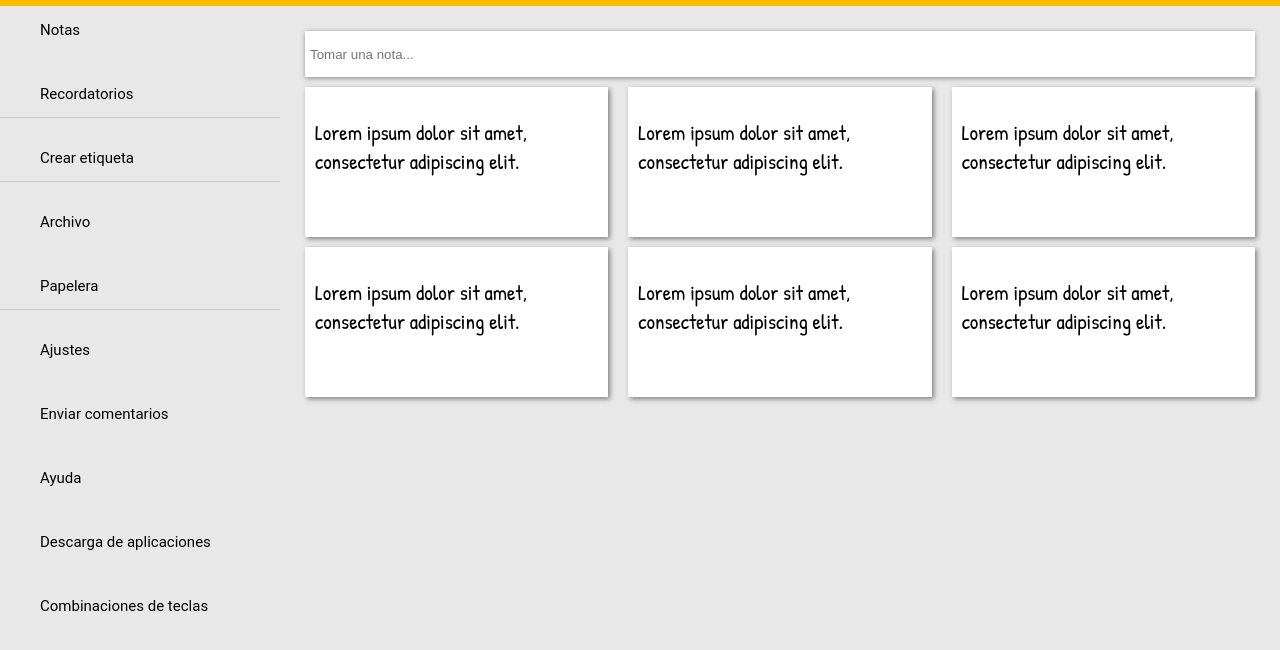
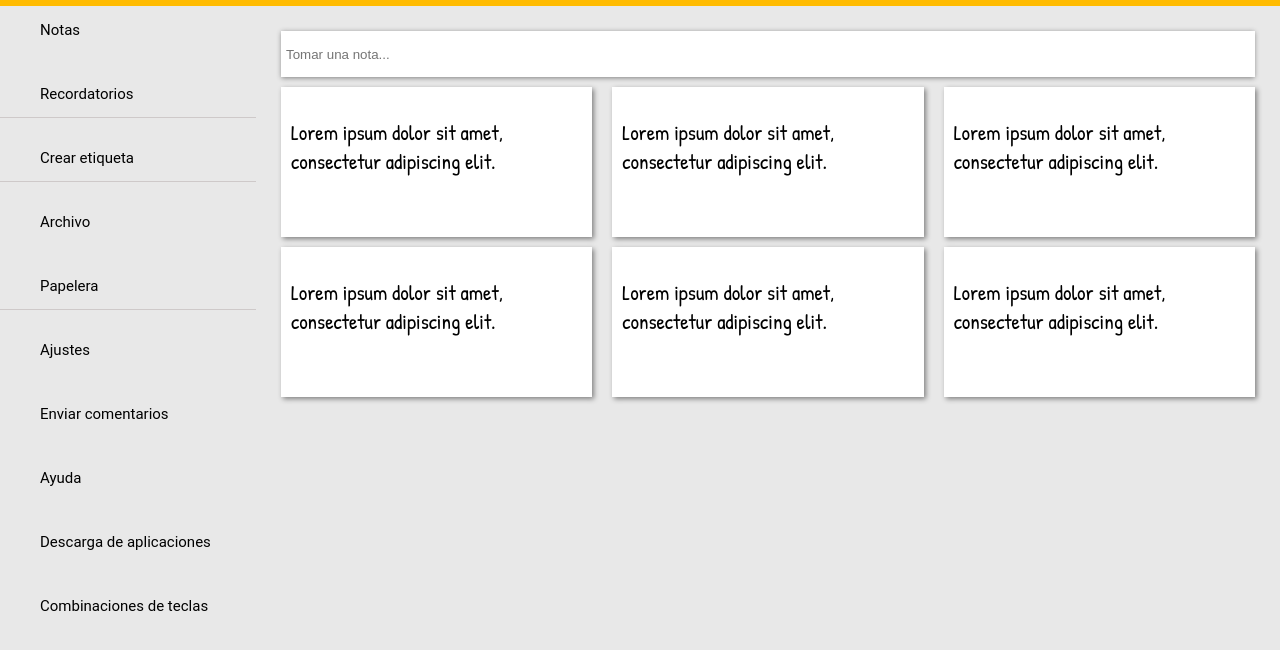
Before and after one commit to basemp44/google-keep, a plain HTML site: page index.html in a window 1280 px wide. Shown: the part 58-708 px from the top of the page. Drawn offline with Linux system fonts and the light colour scheme.

Commit message:
refactor: style.css refactor to avoid duplicate code inside the @media

```diff
--- a/css/style.css
+++ b/css/style.css
@@ -7,7 +7,7 @@ html,body {
 body {
 	display: grid;
 	grid-template-rows: 64px 1fr;
-	grid-template-columns: 240px 1fr;
+	grid-template-columns: 256px 1fr;
 }
 
 header {
@@ -86,10 +86,16 @@ header a.header-menu:hover {
 	background-color: #e8e8e8;
 	overflow-y: auto;
 }
+
+.navigation {
+	grid-column: 1 / 2;
+	grid-row: 2 / -1;
+	flex-direction: column;
+}
+
 .navigation {
 	display: none;
 }
-
 nav.navigation-show {
 	display: flex;
 	grid-column: 1/2;
@@ -98,19 +104,6 @@ section.navigation-show {
 	grid-column: 2/-1;
 }
 
-@media (min-width:768px) {
-	body {
-		grid-template-columns: 280px 1fr;
-	}
-	.navigation {
-		grid-column: 1 / 2;
-		grid-row: 2 / -1;
-		display: flex;
-		flex-direction: column;
-	}
-	.content {
-		grid-column: 2 / 3;
-	}
 .navigation-items {
 	display: flex;
 	align-items: center;
@@ -135,4 +128,12 @@ section.navigation-show {
 	font-family:Roboto,RobotoDraft,Helvetica,Arial,sans-serif;
 	font-size: 15px;
 }
+
+@media (min-width:768px) {
+	.navigation {
+		display: flex;
 	}
+	.content {
+		grid-column: 2 / -1;
+	}
+}
```
Lines whose indentation alone changed are shown as unchanged.
